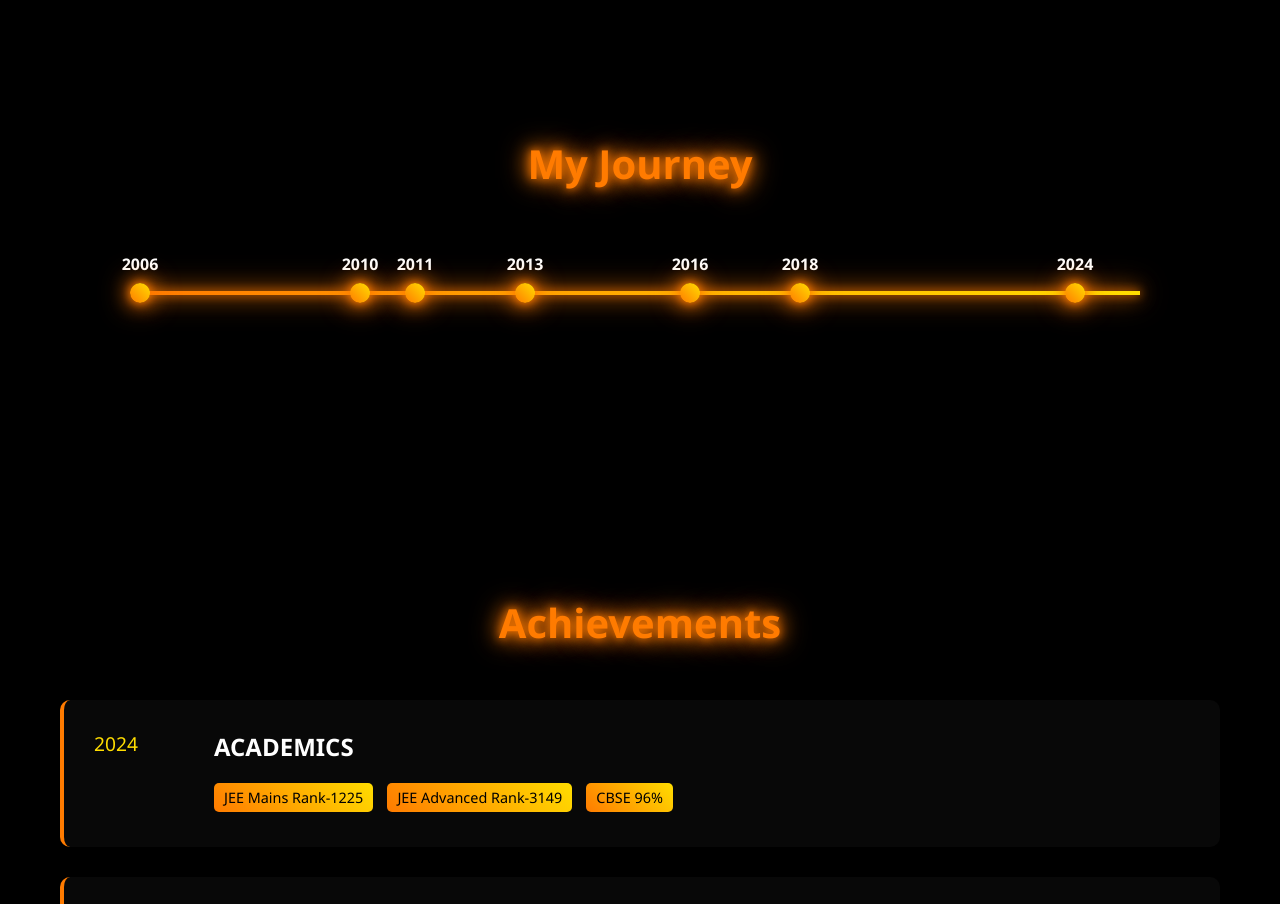
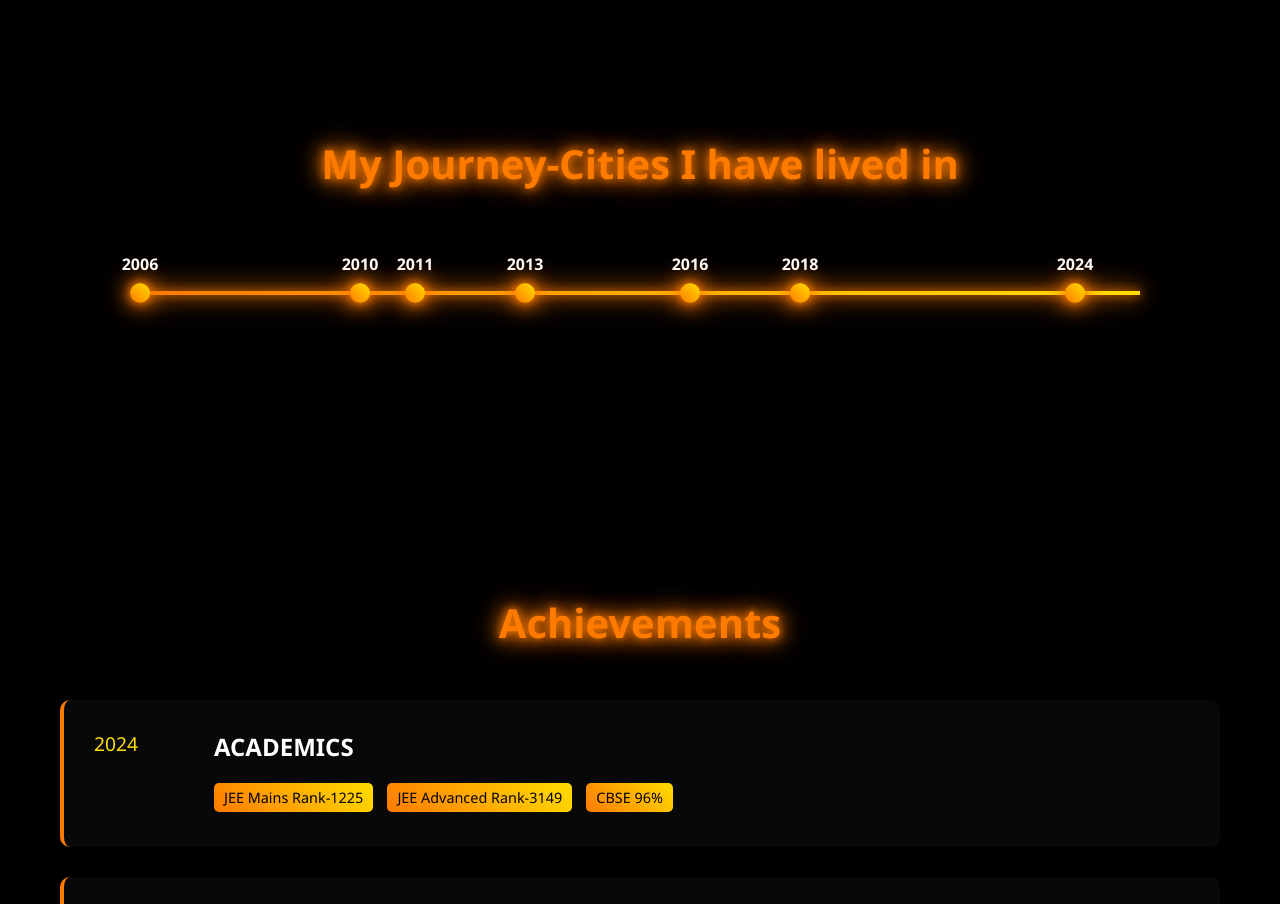
Before and after one commit to zyxro/zyxro.github.io, a plain HTML site: page index.html in a window 1280 px wide. Shown: the part 1480-2384 px from the top of the page. Drawn offline with nearby package versions, Linux system fonts and the light colour scheme; animation ran at ten frames a second.

Commit message:
Update index.html

```diff
--- a/index.html
+++ b/index.html
@@ -65,7 +65,7 @@
     <!-- Timeline Section -->
     <section id="timeline" class="timeline">
         <div class="container">
-            <h2 class="section-title">My Journey</h2>
+            <h2 class="section-title">My Journey-Cities I have lived in</h2>
             <div class="timeline-wrapper">
                 <div class="timeline-line">
                     <!-- Timeline points -->
```
